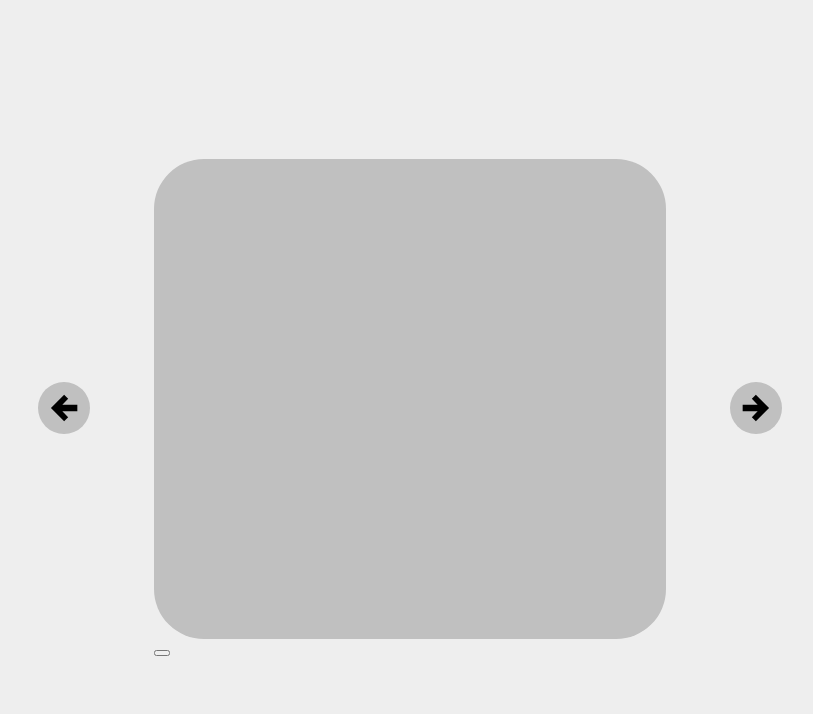
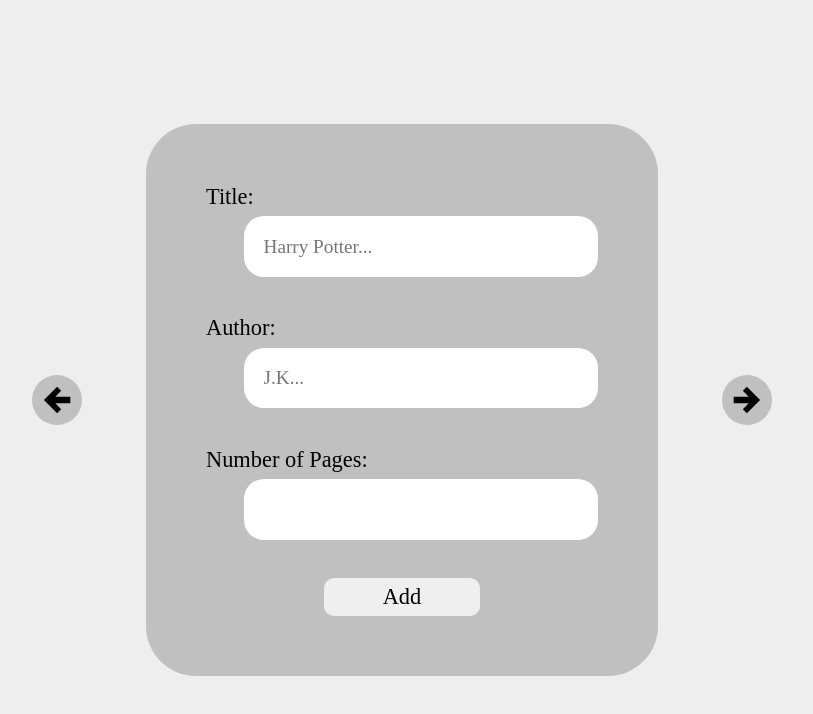
Before and after one commit to aslan316/odin-library, a plain HTML site: page index.html in a window 1280 px wide. Shown: the whole page, without its empty margins (238-1051 px from the left). Drawn offline with Linux system fonts and the light colour scheme.

Commit message:
Finalize design

```diff
--- a/index.html
+++ b/index.html
@@ -3,7 +3,7 @@
   <head>
     <meta charset="UTF-8" />
     <meta name="viewport" content="width=device-width, initial-scale=1.0" />
-    <title>Document</title>
+    <title>Bookcase</title>
     <link rel="stylesheet" href="styles.css" />
   </head>
 
@@ -16,9 +16,28 @@
       />
     </button>
     <div id="main">
-      <form></form>
-      <div id="book-display"></div>
-      <button id="add-book"></button>
+      <form class="hidden">
+        <label for="title">Title: </label>
+        <input
+          type="text"
+          name="title"
+          id="title"
+          placeholder="Harry Potter..."
+        />
+        <label for="author">Author: </label>
+        <input type="text" name="author" id="author" placeholder="J.K..." />
+        <label for="number_pages">Number of Pages: </label>
+        <input type="number" name="number-pages" id="number-pages" />
+        <button id="add-book">Add</button>
+      </form>
+      <div id="book-display" class="visible">
+        <h1>Title:</h1>
+        <p id="title-text"></p>
+        <h1>Author:</h1>
+        <p id="author-text"></p>
+        <h1>Number of Pages:</h1>
+        <p id="pages-text"></p>
+      </div>
     </div>
     <button id="right">
       <img
--- a/script.js
+++ b/script.js
@@ -1,4 +1,12 @@
+const left = document.querySelector("#left");
+const right = document.querySelector("#right");
+const addButton = document.querySelector("#add-book");
+const form = document.querySelector("form");
+const bookDisplay = document.querySelector("#book-display");
+
 const myLibrary = [];
+let currentIndex = 0;
+viewOrNew();
 
 function Book(author, title, numberPages) {
   this.author = author;
@@ -7,5 +15,64 @@ function Book(author, title, numberPages) {
 }
 
 function addBookToLibrary(author, title, numberPages) {
-  myLibrary.push(Book(author, title, numberPages));
+  myLibrary.push(new Book(author, title, numberPages));
 }
+
+left.addEventListener("click", () => {
+  if (currentIndex > 0) {
+    currentIndex--;
+  }
+  viewOrNew();
+});
+right.addEventListener("click", () => {
+  if (currentIndex < myLibrary.length) {
+    currentIndex++;
+  }
+  viewOrNew();
+});
+
+addButton.addEventListener("click", (e) => {
+  e.preventDefault();
+  const titleInput = document.querySelector("#title");
+  const authorInput = document.querySelector("#author");
+  const pagesInput = document.querySelector("#number-pages");
+
+  addBookToLibrary(authorInput.value, titleInput.value, pagesInput.value);
+  viewOrNew();
+
+  authorInput.value = "";
+  titleInput.value = "";
+  pagesInput.value = "";
+});
+
+function viewOrNew() {
+  try {
+    myLibrary[currentIndex];
+    view();
+  } catch (e) {
+    displayForm();
+  }
+}
+
+function displayForm() {
+  bookDisplay.classList.remove("visible");
+  bookDisplay.classList.add("hidden");
+  form.classList.remove("hidden");
+  form.classList.add("visible");
+}
+
+function view() {
+  form.classList.remove("visible");
+  form.classList.add("hidden");
+  bookDisplay.classList.remove("hidden");
+  bookDisplay.classList.add("visible");
+
+  const title = document.querySelector("#title-text");
+  const author = document.querySelector("#author-text");
+  const pages = document.querySelector("#pages-text");
+  const book = myLibrary[currentIndex];
+
+  title.textContent = book.title;
+  author.textContent = book.author;
+  pages.textContent = book.numberPages;
+}
--- a/styles.css
+++ b/styles.css
@@ -1,3 +1,11 @@
+* {
+  box-sizing: border-box;
+  margin: 0;
+  padding: 0;
+  border: 0;
+  font-family: "Times New Roman", Times, serif;
+}
+
 body {
   width: 100vw;
   height: 100vh;
@@ -8,16 +16,70 @@ body {
   background-color: #eeeeee;
 }
 
-form {
+#main {
   background-color: #c0c0c0;
-  height: 60vh;
+  height: max(40vh, min-content);
   width: 40vw;
   border-radius: 50px;
+  padding: 60px;
+}
+
+form {
+  display: flex;
+  flex-direction: column;
+  justify-content: center;
+}
+
+h1,
+label {
+  font-size: 1.4em;
+  margin-bottom: 0.3em;
+}
+
+#add-book {
+  font-size: 1.4em;
+  padding: 6px;
+  width: 40%;
+  margin: 0 auto;
+  border-radius: 10px;
+}
+
+#book-display {
+  flex-direction: column;
+  justify-content: center;
+}
+
+h1 {
+  font-size: 1.4em;
+  margin-bottom: 0.3em;
+}
+
+p,
+input {
+  margin-left: 2em;
+  padding: 1em;
+  border-radius: 20px;
+  font-size: 1.2em;
+  margin-bottom: 2em;
+}
+
+.hidden {
+  visibility: hidden;
+  opacity: 0;
+  display: none;
+}
+
+.visible {
+  visibility: visible;
+  opacity: 1;
+  display: flex;
 }
 
 #left,
 #right {
-  border-radius: 100%;
+  border-radius: 50%;
+  width: 50px;
+  height: 50px;
   background-color: #c0c0c0;
   border: none;
 
@@ -25,8 +87,8 @@ form {
   place-content: center;
 }
 
-#left:active,
-#right:active {
+#left:hover,
+#right:hover {
   background-color: #aeaeae;
 }
 
```
